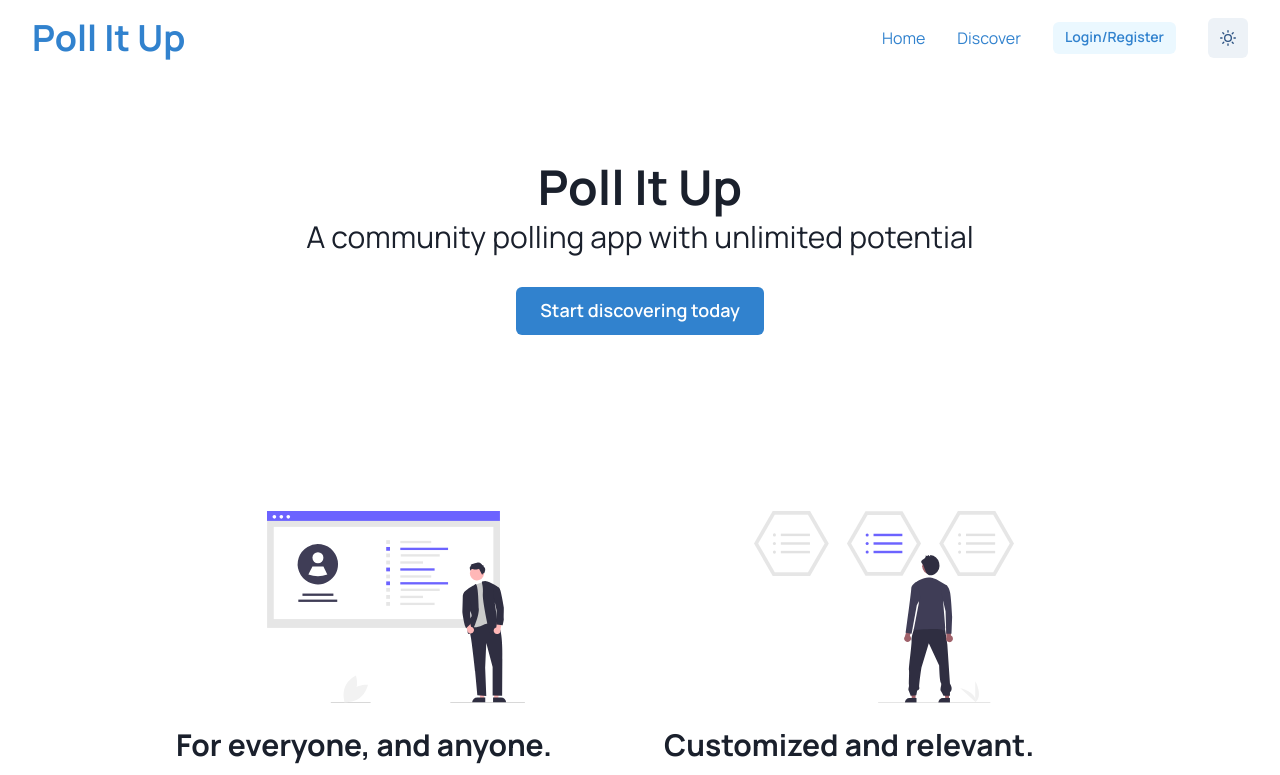
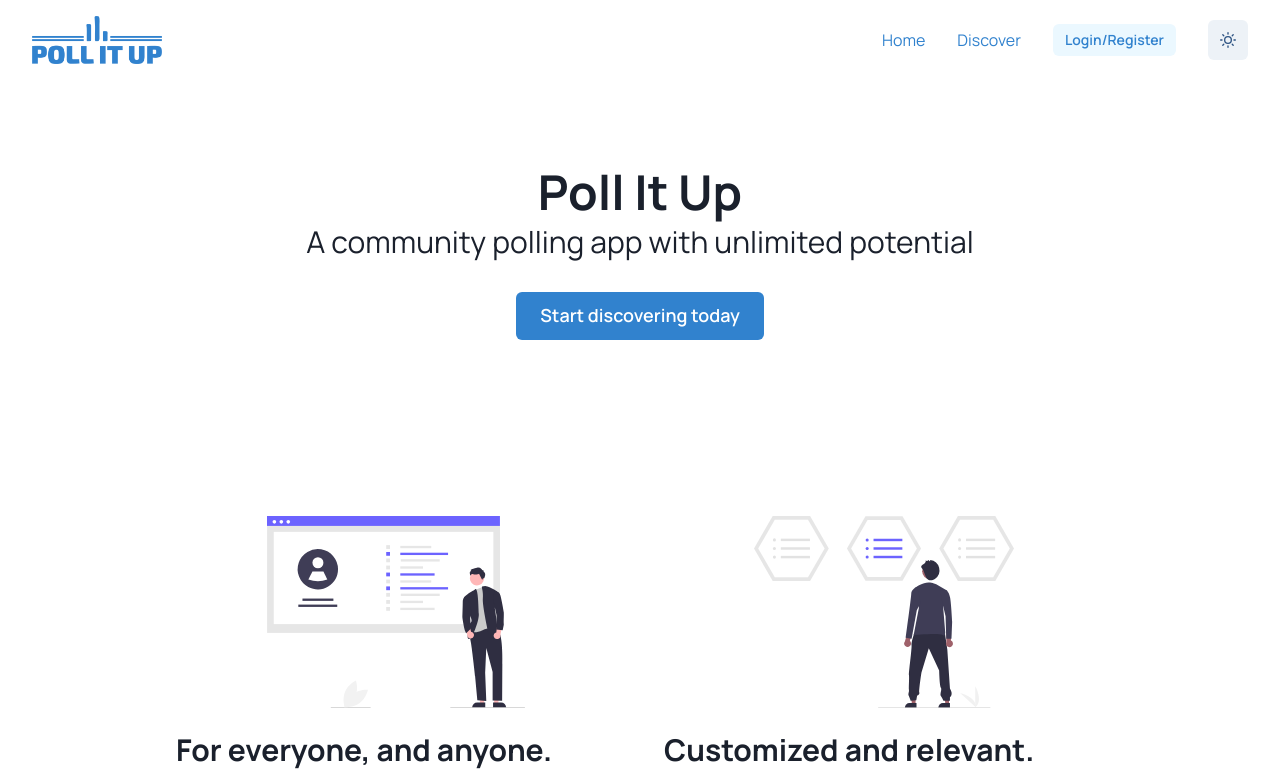
Before and after one commit to agamjotsingh18/pollitup, a React (Create React App) app: page / in a window 1280 px wide. Shown: the top 775 px of the page. Built offline with nearby package versions, Linux system fonts and the light colour scheme; no server answers.

Commit message:
modify logo and add assets folder, closes issue #86
Signed-off-by: debsouryadatta <debsouryadatta@gmail.com>

```diff
--- a/src/components/navbar.js
+++ b/src/components/navbar.js
@@ -1,6 +1,7 @@
 import React from 'react';
 import { Link as RLink } from 'react-router-dom';
 import ColorModeToggle from './colorModeToggle';
+import logo from '../assets/logo.png'
 
 
 import {
@@ -66,7 +67,7 @@ function Logo() {
   return (
     <Box>
       <RLink to="/">
-        <Heading as="h1" size="xl">Poll It Up</Heading>
+        <Heading as="h1" size="xl"><img style={{width: "130px"}} src={logo} alt="logo" /></Heading>
       </RLink>
     </Box>
   );
```
Also changed, not shown: src/assets/logo.png (added).
